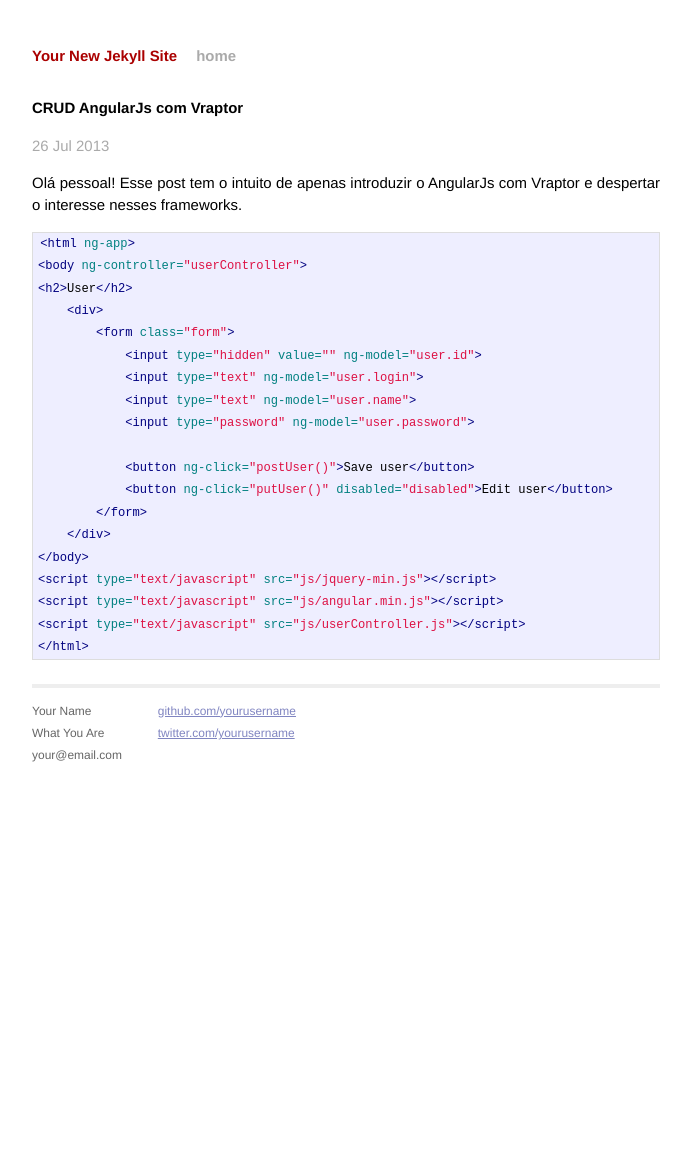
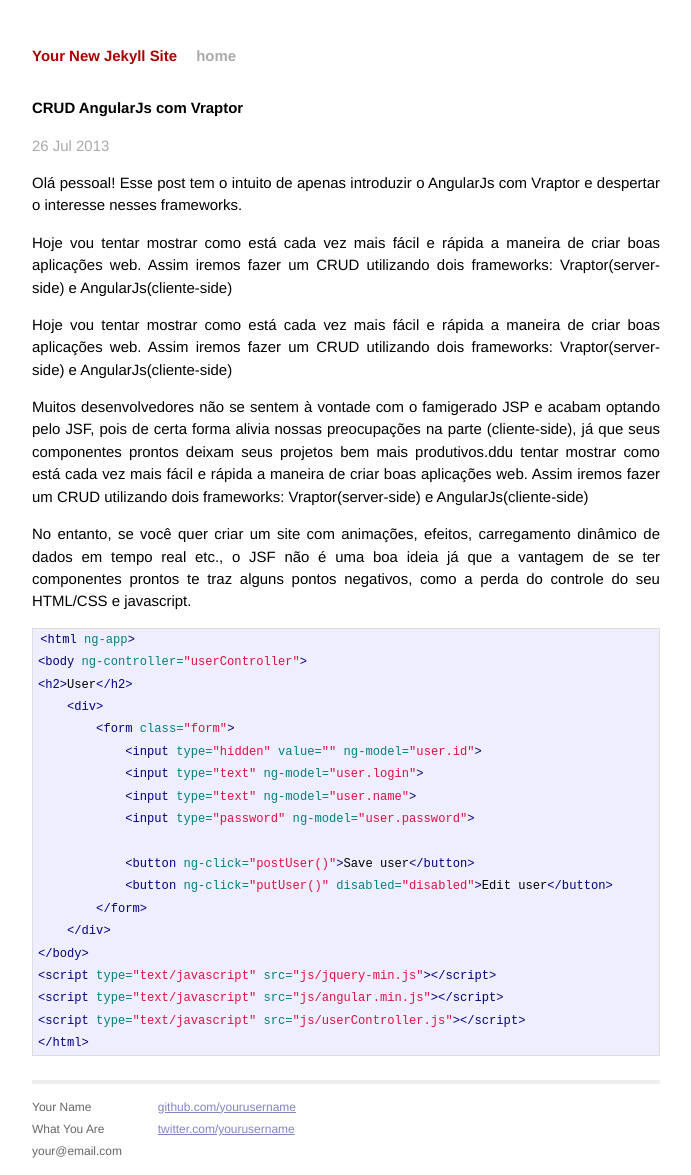
Before and after one commit to MozartLino/ricardo-lino.github.io, a Jekyll site: the page built from _posts/2013-07-26-crud-angularjs-vraptor.markdown, in a window 1280 px wide. Shown: the whole page, without its empty margins (294-985 px from the left). Built offline with Jekyll 4.4.1, drawn with Linux system fonts in a browser that asks for light colours; Markdown is read by kramdown in place of the engine named in the settings; before the commit the page ends 945 px from its top, so only the background shows below that.

Commit message:
fixing post crud angularjs

```diff
--- a/_posts/2013-07-26-crud-angularjs-vraptor.markdown
+++ b/_posts/2013-07-26-crud-angularjs-vraptor.markdown
@@ -7,6 +7,22 @@ categories: jekyll update
 
 Olá pessoal!
 Esse post tem o intuito de apenas introduzir o AngularJs com Vraptor e despertar o interesse nesses frameworks.
+
+<p>
+Hoje vou tentar mostrar como está cada vez mais fácil e rápida a maneira de criar boas aplicações web. Assim iremos fazer um CRUD utilizando dois frameworks: Vraptor(server-side) e AngularJs(cliente-side)
+</p>
+
+<p>
+Hoje vou tentar mostrar como está cada vez mais fácil e rápida a maneira de criar boas aplicações web. Assim iremos fazer um CRUD utilizando dois frameworks: Vraptor(server-side) e AngularJs(cliente-side)
+</p>
+
+<p>
+Muitos desenvolvedores não se sentem à vontade com o famigerado JSP e acabam optando pelo JSF, pois de certa forma alivia nossas preocupações na parte (cliente-side), já que seus componentes prontos deixam seus projetos bem mais produtivos.ddu tentar mostrar como está cada vez mais fácil e rápida a maneira de criar boas aplicações web. Assim iremos fazer um CRUD utilizando dois frameworks: Vraptor(server-side) e AngularJs(cliente-side)
+</p>
+
+<p>
+No entanto, se você quer criar um site com animações, efeitos, carregamento dinâmico de dados em tempo real etc., o JSF não é uma boa ideia já que a vantagem de se ter componentes prontos te traz alguns pontos negativos, como a perda do controle do seu HTML/CSS e javascript.
+</p>
 
 {% highlight html %}
 <html ng-app>
```
Also changed, not shown: _posts/2013-07-26-welcome-to-jekyll.markdown (deleted, +0 -24 lines).
